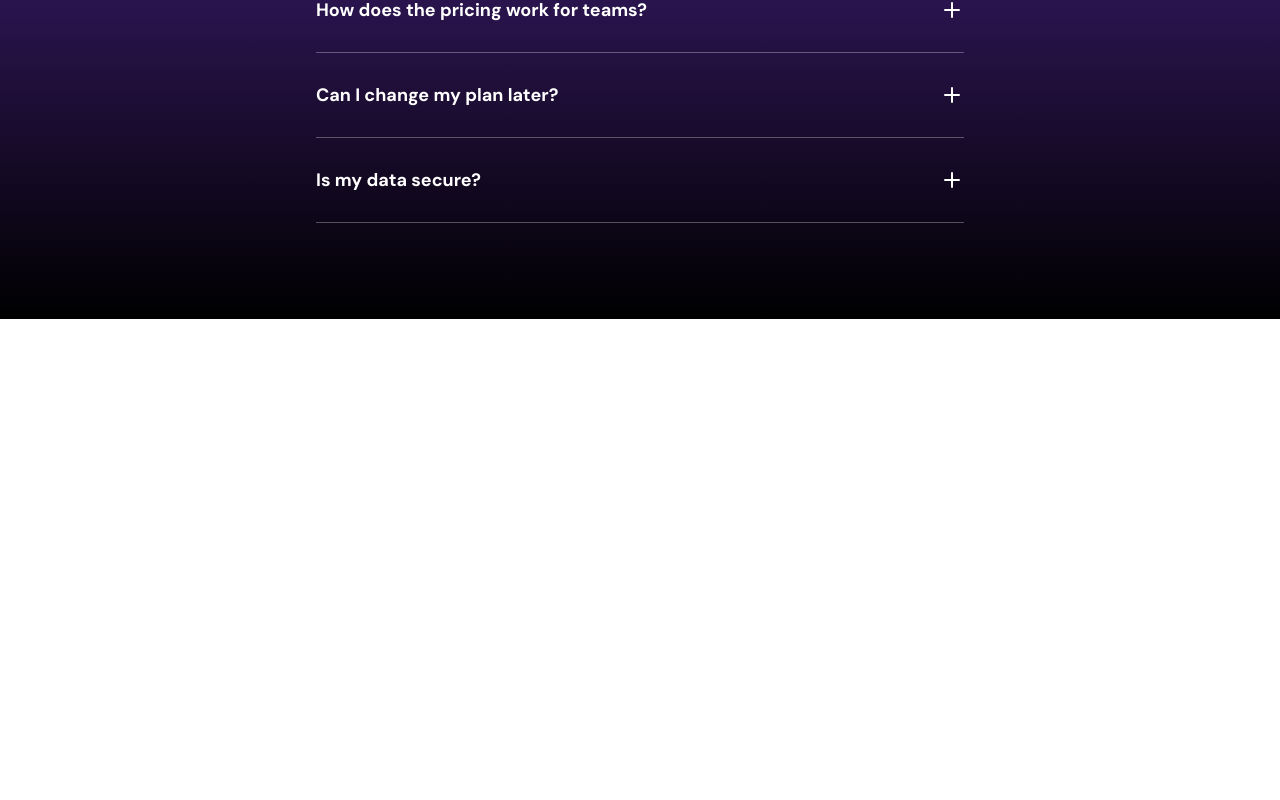
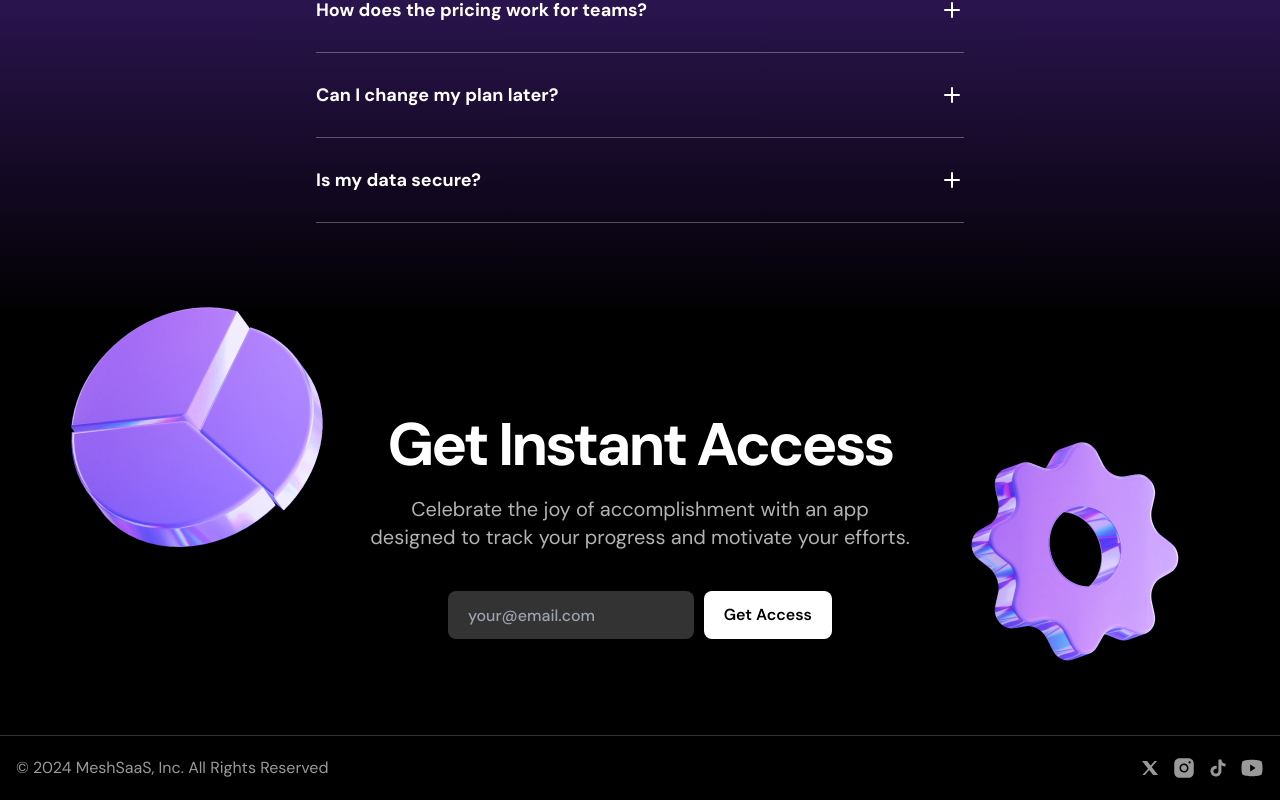
Before and after one commit to CodeWithSomesh/The-Life-Manager-Landing-Page, a Next.js app: page / in a window 1280 px wide. Shown: the part 3287-4087 px from the top of the page. Before the commit the page ends 3606 px from the top, so only its background shows below. Built offline with nearby package versions, Linux system fonts and the light colour scheme.

Commit message:
Done with the entire site structure

```diff
--- a/package.json
+++ b/package.json
@@ -10,7 +10,7 @@
   },
   "dependencies": {
     "clsx": "^2.1.1",
-    "framer-motion": "^11.2.12",
+    "framer-motion": "^11.3.30",
     "next": "14.2.4",
     "react": "^18",
     "react-dom": "^18"
--- a/src/components/CallToAction.tsx
+++ b/src/components/CallToAction.tsx
@@ -1,3 +1,31 @@
+import helixImage from '../assets/images/helix2.png'
+import emojiStarImage from '../assets/images/emojistar.png'
+import Image from 'next/image';
+
 export const CallToAction = () => {
-  return null;
+  return (
+    <div className="bg-black text-white py-[72px] sm:py-24 text-center">
+      <div className="container max-w-xl relative">
+        <Image src={helixImage} alt=''
+        className="absolute top-6 left-[calc(100%+36px)]" />
+
+        <Image src={emojiStarImage} alt=''
+        className="absolute -top-[120px] right-[calc(100%+24px)]" />
+
+        <h2 className="font-bold text-5xl sm:text-6xl tracking-tighter">Get Instant Access</h2>
+
+        <p className="text-xl text-white/70 mt-5">
+          Celebrate the joy of accomplishment with an app designed
+          to track your progress and motivate your efforts.
+        </p>
+
+        <form action="" className="mt-10 flex flex-col gap-2.5 max-w-sm mx-auto sm:flex-row">
+          <input type="email" placeholder="your@email.com"
+          className="h-12 bg-white/20 rounded-lg px-5 font-medium placeholder:text-[#9ca3af] sm:flex-1" />
+
+          <button className="bg-white text-black h-12 rounded-lg font-semibold px-5">Get Access</button>
+        </form>
+      </div>
+    </div>
+  );
 };
--- a/src/components/Footer.tsx
+++ b/src/components/Footer.tsx
@@ -1,3 +1,23 @@
+import InstaIcon from '../assets/icons/insta.svg'
+import XSocial from '../assets/icons/x-social.svg'
+import TiktokIcon from '../assets/icons/tiktok.svg'
+import YoutubeIcon from '../assets/icons/youtube.svg'
+
 export const Footer = () => {
-  return null;
+  return (
+    <footer className="bg-black text-white/60 py-5 border-t border-white/20">
+      <div className="container">
+        <div className="flex flex-col gap-4 sm:flex-row sm:justify-between">
+          <div className="text-center">© 2024 MeshSaaS, Inc. All Rights Reserved</div>
+
+          <ul className="flex justify-center gap-2.5">
+            <li><XSocial /></li>
+            <li><InstaIcon /></li>
+            <li><TiktokIcon /></li>
+            <li><YoutubeIcon /></li>
+          </ul>
+        </div>
+      </div>
+    </footer>
+  );
 };
```
Also changed, not shown: 1 other file (tests, documents, lock files or other folders).
